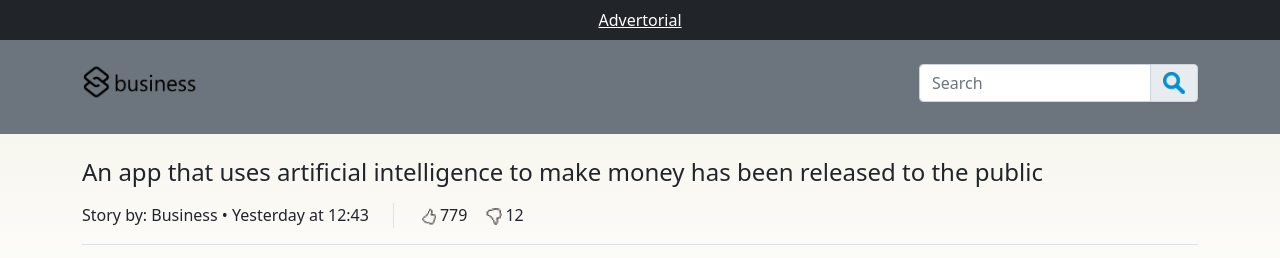
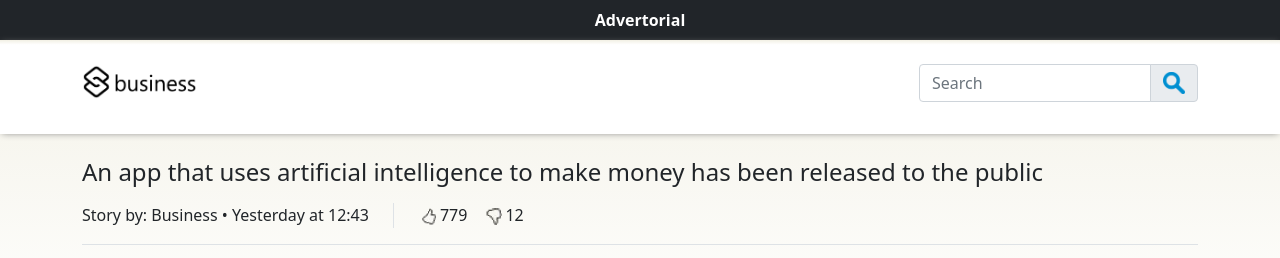
Before and after one commit to ninja1xyz/html-task-2, a plain HTML site: page index.html in a window 1280 px wide. Shown: the top 258 px of the page. Drawn offline with Linux system fonts and the light colour scheme.

Commit message:
small fixes

```diff
--- a/assets/css/style.css
+++ b/assets/css/style.css
@@ -8,6 +8,16 @@ html, body{
 }
 .main{
     background-image: linear-gradient(180deg,#f2f0e4,#fff 5%);
+}
+.header{
+    position: sticky;
+    top: 0;
+    background-image: linear-gradient(180deg,#f2f0e4,#fff 5%);
+    box-shadow: 0 1px 7px -2px gray;
+}
+.main > div a{
+    text-decoration: none;
+    font-weight: 600;
 }
 .logo{
     max-width: 115px;
--- a/index.html
+++ b/index.html
@@ -16,7 +16,7 @@
         <div class="text-center bg-dark py-2">
             <a class="text-white" href="#form">Advertorial</a>
         </div>
-        <div class="text-center bg-secondary pt-4 pb-3 mb-4">
+        <div class="text-center header pt-4 pb-3 mb-4">
             <div class="container-fluid container-md d-flex justify-content-between">
                 <a href="#"><img class="logo" src="assets/images/logo.png" alt="business" /></a>
                 <div class="input-group mb-3 w-25">
@@ -66,7 +66,7 @@
                     <p class="mb-4">In the results "screenshot" below, you can see the weekly profit we withdrew which was generated by the AI Trader algorithm:</p>
                     <div class="d-flex tab-data">
                         <img class="img-fluid" src="assets/images/aitrader.jpg" alt="aitrader" />
-                        <a href="#form>" class="table-data" target="_blank">
+                        <a href="#form" class="table-data">
                             <svg version="1.1" id="Layer_1" xmlns="https://www.w3.org/2000/svg" xlink="https://www.w3.org/1999/xlink" x="0px" y="0px" viewBox="0 0 267 519" class="hero-deposit-svg" xml:space="preserve">
                                <style type="text/css">
                                   .st0-h {
```
